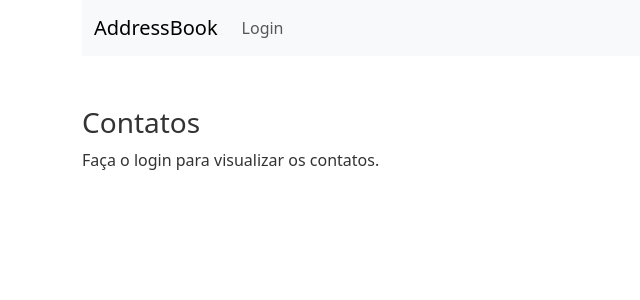
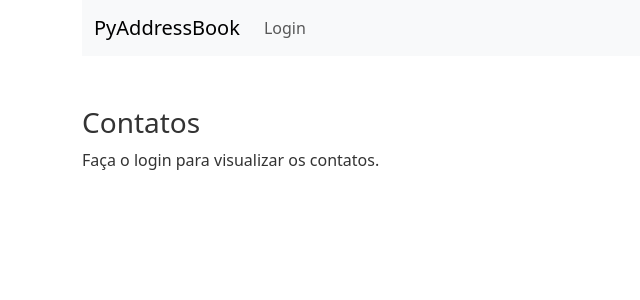
Before and after one commit to fabioklopes/addressbook_py, a Django app: template templates/contacts.html in a window 1280 px wide. Shown: the top 300 px of the page, without its empty margins (0-640 px from the left). Run offline with Django 3.2, Linux system fonts and the light colour scheme; the template is opened without the code that fills it, so the values that code supplies are empty.

Commit message:
Update template.html
Mudança do título da aplicação no Navbar

```diff
--- a/templates/template.html
+++ b/templates/template.html
@@ -12,7 +12,7 @@
 <div class="container">
     <nav class="navbar navbar-expand-lg bg-body-tertiary">
         <div class="container-fluid">
-            <a class="navbar-brand" href="{% url 'principal' %}">AddressBook</a>
+            <a class="navbar-brand" href="{% url 'principal' %}">PyAddressBook</a>
             <button class="navbar-toggler" type="button" data-bs-toggle="collapse" data-bs-target="#navbarNav"
                     aria-controls="navbarNav" aria-expanded="false" aria-label="Toggle navigation">
                 <span class="navbar-toggler-icon"></span>
```
